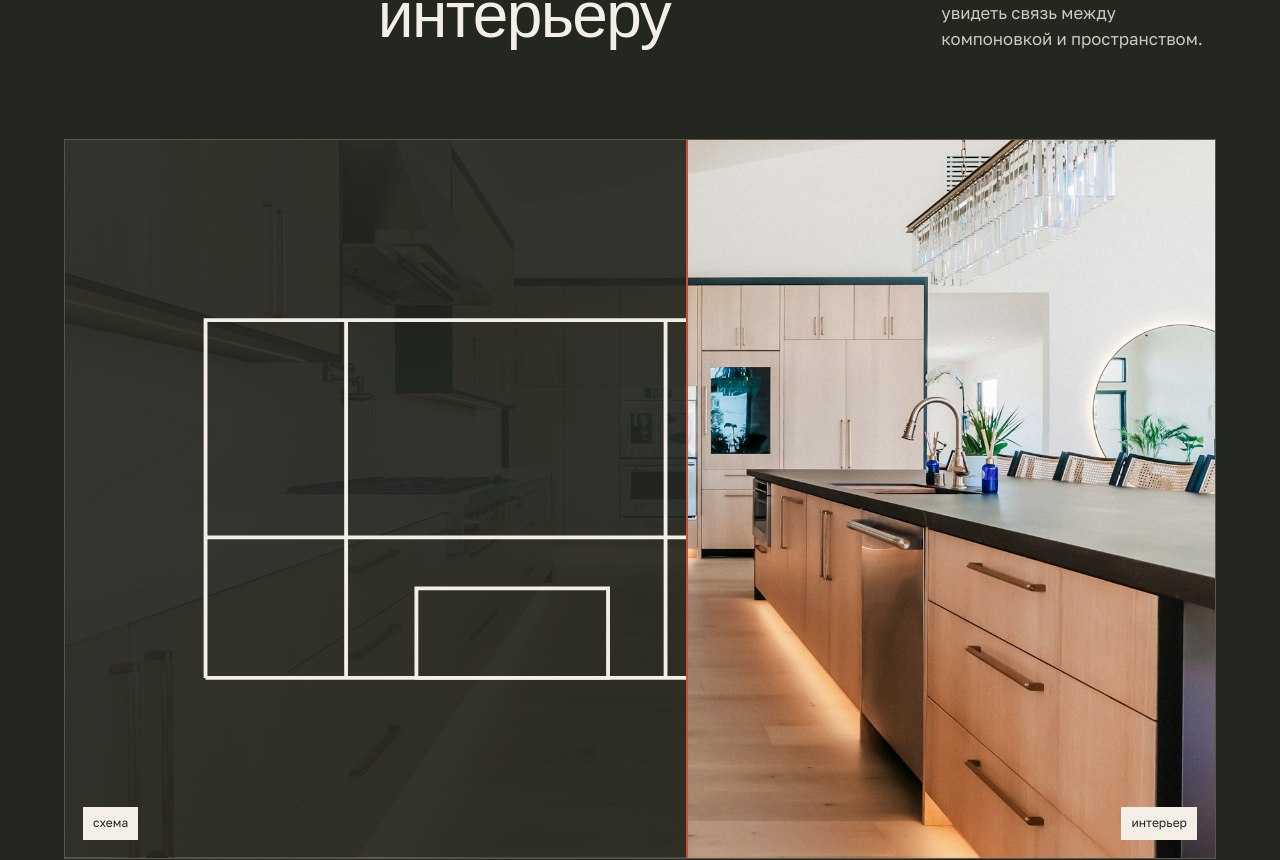
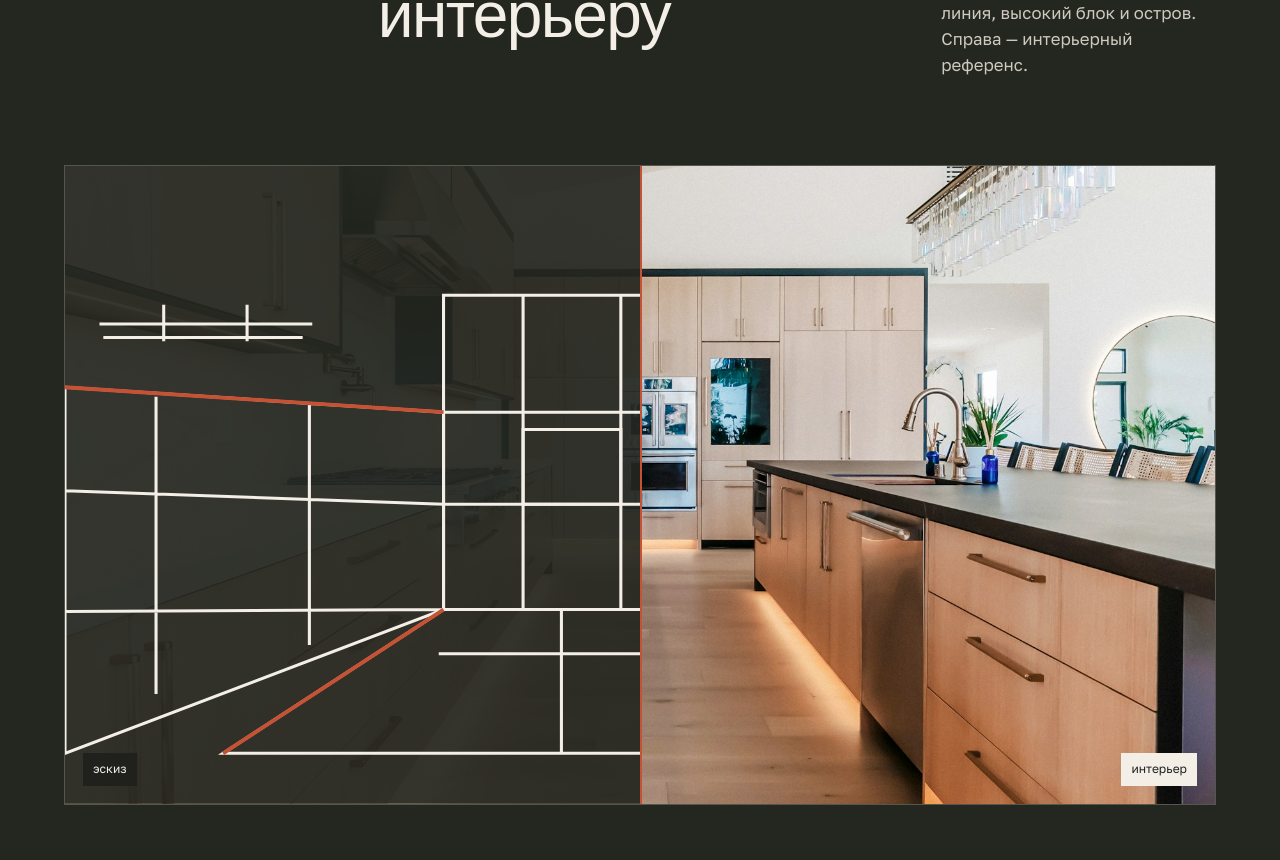
Before and after one commit to Kuala2/Site-kitchen, a Next.js app: page / in a window 1280 px wide. Shown: the part 2436-3296 px from the top of the page. Built offline with nearby package versions, Linux system fonts and the light colour scheme; a web font is replaced by a local one.

Commit message:
Improve sketch to interior comparison

```diff
--- a/app/globals.css
+++ b/app/globals.css
@@ -14,6 +14,7 @@ html,body{overflow-x:clip}.pageHead{grid-template-columns:minmax(0,.6fr) minmax(
 .columnPlacement{margin-top:26px;padding:22px;border:1px solid var(--accent);background:#f4ede2}.columnPlacement h2{font-size:clamp(1.8rem,3vw,2.7rem);margin-bottom:8px}.columnPlacement p:last-child{margin:0}
 .contactGrid--refined{gap:clamp(28px,6vw,86px)}.contactContext{background:var(--ink);color:var(--surface);border:0;padding:clamp(24px,3vw,42px);position:sticky;top:22px}.contactContext h2{font-size:clamp(2.2rem,4vw,4.1rem);margin:10px 0 28px}.contactSketch{border:1px solid rgba(243,239,231,.32);padding:18px 18px 12px;margin-bottom:34px}.contactSketch svg{display:block;width:100%;height:auto;fill:none;stroke:#f3efe7;stroke-width:3}.contactSketch span{display:block;margin-top:8px;color:#d5d0c5;font-size:.72rem;letter-spacing:.12em;text-transform:uppercase}.contactSteps{list-style:none;padding:0;margin:0;border-top:1px solid rgba(243,239,231,.28)}.contactSteps li{display:grid;grid-template-columns:38px 1fr;gap:14px;padding:17px 0;border-bottom:1px solid rgba(243,239,231,.28)}.contactSteps li>span{color:#e2b07c;font-size:.76rem;letter-spacing:.08em}.contactSteps b{font-family:var(--display);font-size:1.35rem;font-weight:500}.contactSteps p{margin:3px 0 0;color:#d5d0c5;font-size:.9rem}.contactFine{margin:24px 0 0;color:#d5d0c5;font-size:.9rem}.contactPrivacy{margin:20px -2px 0;padding-top:14px;border-top:1px solid rgba(243,239,231,.28);font-size:.76rem;color:#bdb8ad}
 .brand{display:flex;align-items:center;gap:13px}.profileLink{font-size:.72rem;letter-spacing:.06em;text-transform:uppercase;border-left:1px solid var(--line);padding-left:13px;color:#5d5d56}.profileLink:hover{color:var(--accent)}.contactSketch{padding:12px;background:#eee9df}.contactSketch .diagram{border:0;background:transparent;display:block}.contactSketch .diagram text{fill:#20211d}.contactSketch .diagram [data-wall] rect:first-child{stroke-width:2}.contactSketch span{color:#5d5d56}
+.compareFrame{height:min(53vw,640px);min-height:430px}.compareFrame>img{object-position:center 48%;image-rendering:auto}.compare--dark .sketchLayer{background:#eee9df}.compare--dark .sketchLayer svg{stroke:#20211d;stroke-width:3.2}.sketchLayer{background:#eee9df}.sketchLayer .sketchAccent{stroke:#c55235;stroke-width:4}.compare--dark .compareLabel.left{background:#20211d;color:#f3efe7}
 .kitchenFront[data-lights=true]{filter:none}
 
 /* Editorial mastheads: content stays visible before the long-form sections. */
```
Also changed, not shown: components/Compare.tsx (+1 -1 lines).
